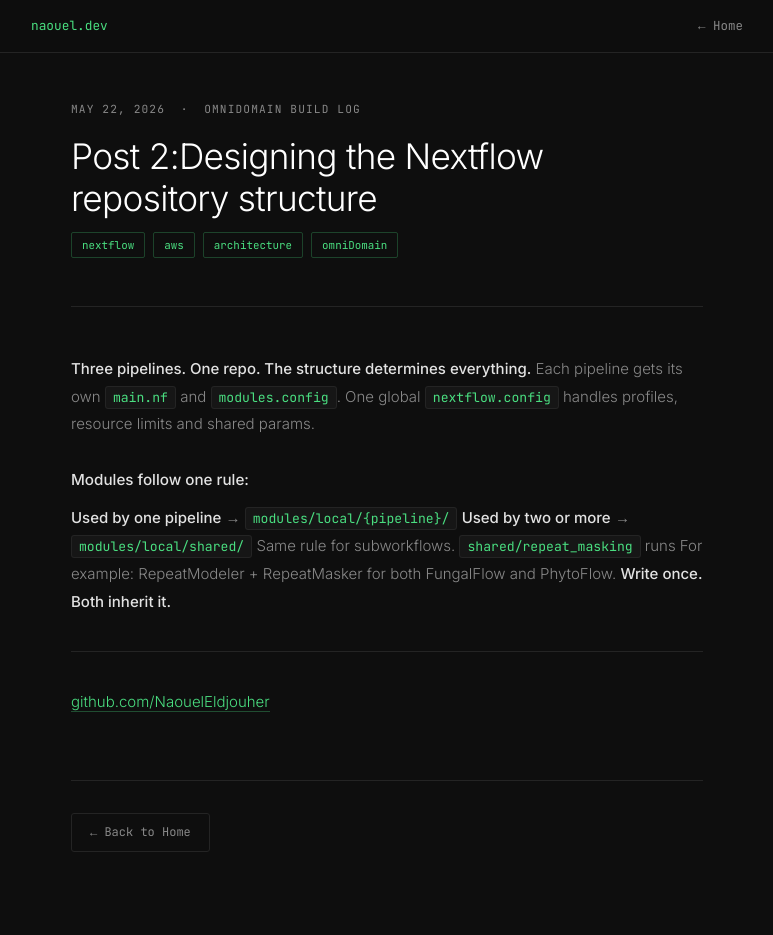
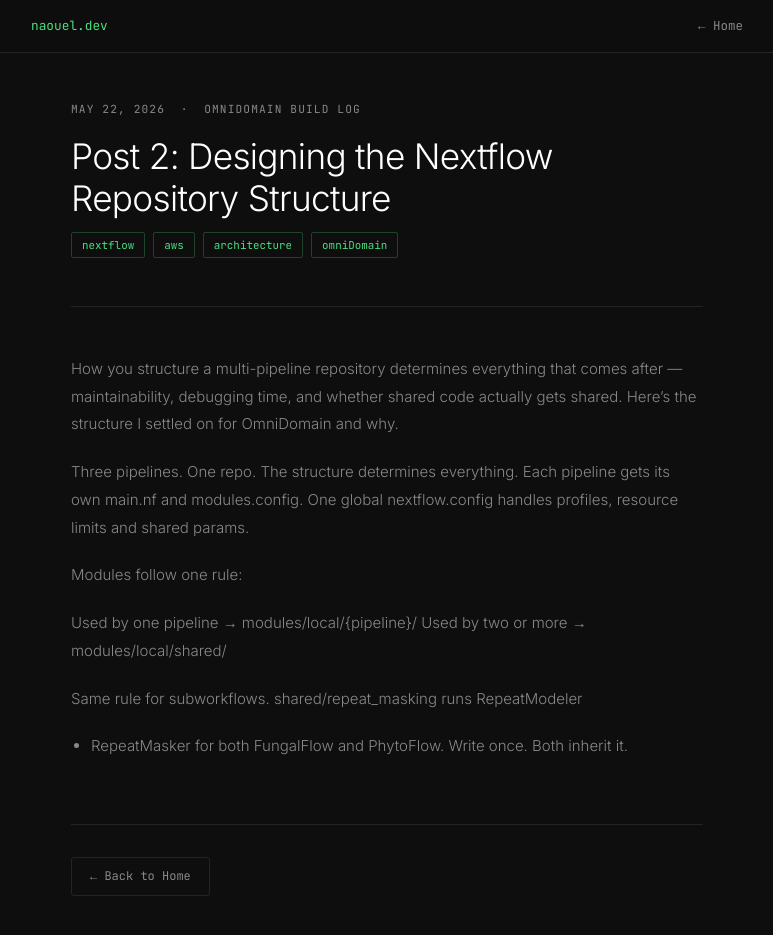
Before and after one commit to NaouelEldjouher/NaouelEldjouher.github.io, a Jekyll site: the page built from _posts/2026-05-22-omnidomain-day2.md, in a window 1280 px wide and 976 px high. Shown: the top 935 px of the window, without its empty margins (253-1026 px from the left). Built offline with Jekyll 4.4.1, drawn with Linux system fonts in a browser that asks for light colours.

Commit message:
Update 2026-05-22-omnidomain-day2.md

```diff
--- a/_posts/2026-05-22-omnidomain-day2.md
+++ b/_posts/2026-05-22-omnidomain-day2.md
@@ -1,17 +1,24 @@
 ---
 layout: post
-title: "Post 2:Designing the Nextflow repository structure"
+title: "Post 2: Designing the Nextflow Repository Structure"
 date: 2026-05-22
 tags: [nextflow, aws, architecture, omniDomain]
 ---
-**Three pipelines. One repo. The structure determines everything.**
-Each pipeline gets its own `main.nf` and `modules.config`.
-One global `nextflow.config` handles profiles, resource limits and shared params.
-### Modules follow one rule:
-**Used by one pipeline** → `modules/local/{pipeline}/`
-**Used by two or more** → `modules/local/shared/`
-Same rule for subworkflows. `shared/repeat_masking` runs For example: RepeatModeler + RepeatMasker for both FungalFlow and PhytoFlow.
-**Write once. Both inherit it.**
 
----
-[github.com/NaouelEldjouher](https://github.com/NaouelEldjouher)
+How you structure a multi-pipeline repository determines everything
+that comes after — maintainability, debugging time, and whether shared
+code actually gets shared. Here's the structure I settled on for
+OmniDomain and why.
+
+Three pipelines. One repo. The structure determines everything. Each
+pipeline gets its own main.nf and modules.config. One global
+nextflow.config handles profiles, resource limits and shared params.
+
+Modules follow one rule:
+
+Used by one pipeline → modules/local/{pipeline}/
+Used by two or more → modules/local/shared/
+
+Same rule for subworkflows. shared/repeat_masking runs RepeatModeler
++ RepeatMasker for both FungalFlow and PhytoFlow. Write once.
+Both inherit it.
```
